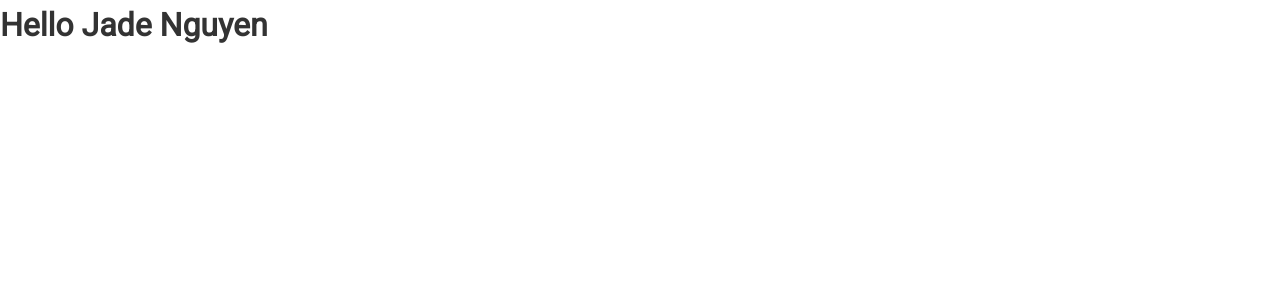
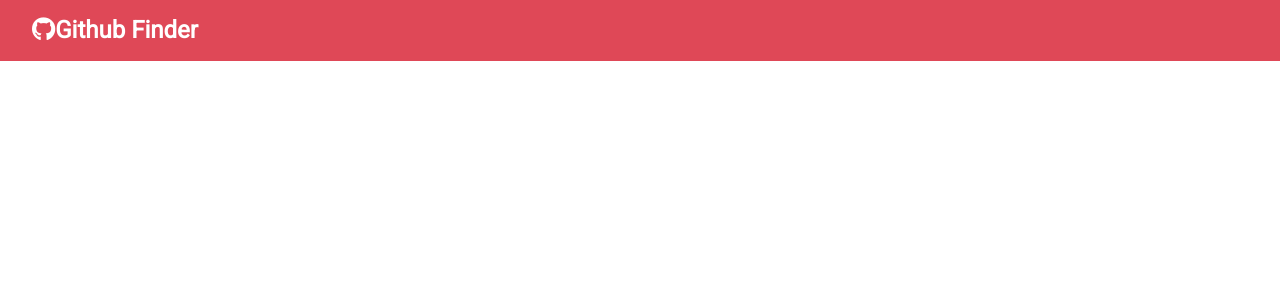
Before and after one commit to nngocjade/github-finder, a React (Create React App) app: page / in a window 1280 px wide. Shown: the top 300 px of the page. Built offline with nearby package versions, Linux system fonts and the light colour scheme.

Commit message:
created navbar component title&icon props and it's required prop type

```diff
--- a/public/index.html
+++ b/public/index.html
@@ -11,6 +11,12 @@
     />
     <link rel="apple-touch-icon" href="%PUBLIC_URL%/logo192.png" />
     <link rel="manifest" href="%PUBLIC_URL%/manifest.json" />
+    <link
+      rel="stylesheet"
+      href="https://use.fontawesome.com/releases/v5.15.2/css/all.css"
+      integrity="sha384-vSIIfh2YWi9wW0r9iZe7RJPrKwp6bG+s9QZMoITbCckVJqGCCRhc+ccxNcdpHuYu"
+      crossorigin="anonymous"
+    />
     <title>Github Finder</title>
   </head>
   <body>
--- a/src/App.js
+++ b/src/App.js
@@ -1,19 +1,17 @@
 import React, { Component } from "react";
+import Navbar from "./components/layout/Navbar";
 import "./App.css";
 
 class App extends Component {
   foo = () => `Bars`;
+
   // render is a function within class
   //it is a lifecycle method that runs at a certain point when the component is loaded
   //it is required because it renders the output
   render() {
-    const name = "Jade Nguyen";
-    const loading = false;
-    const showName = true;
-
     return (
       <div className="App">
-        {loading ? <h4>Loading...</h4> : <h1>Hello {showName && name}</h1>}
+        <Navbar />
       </div>
     );
   }
--- /dev/null
+++ b/src/components/layout/Navbar.js
@@ -0,0 +1,26 @@
+import React, { Component } from "react";
+import PropTypes from "prop-types";
+
+export class Navbar extends Component {
+  static defaultProps = {
+    title: "Github Finder",
+    icon: "fab fa-github",
+  };
+
+  static propTypes = {
+    title: PropTypes.string.isRequired,
+    icon: PropTypes.string.isRequired,
+  };
+  render() {
+    return (
+      <nav className="navbar bg-primary">
+        <h1>
+          <i className={this.props.icon} />
+          {this.props.title}
+        </h1>
+      </nav>
+    );
+  }
+}
+
+export default Navbar;
```
Also changed, not shown: 1 other file (tests, documents, lock files or other folders).
